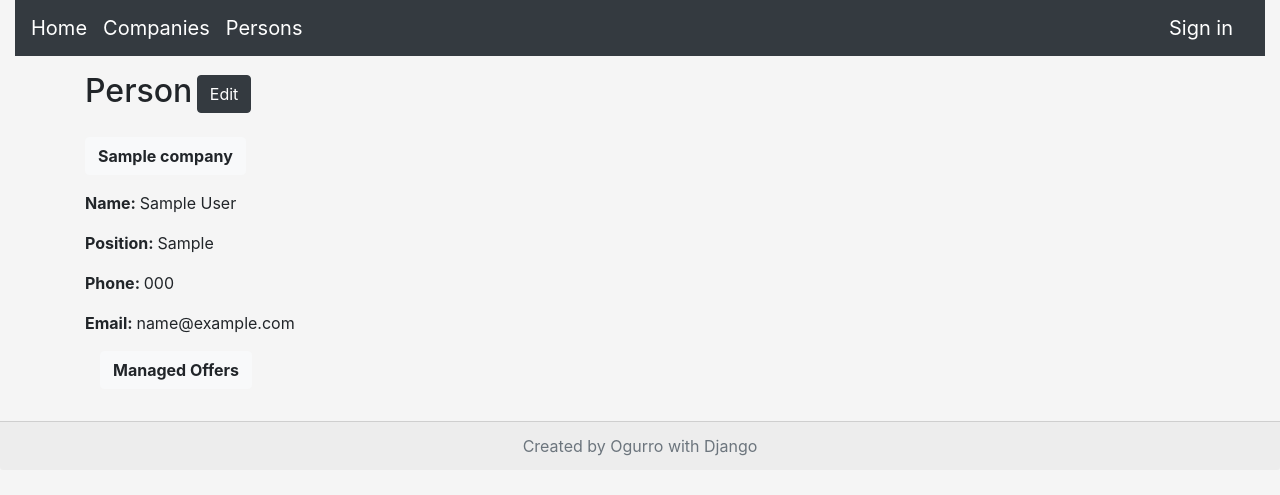
After one commit to Ogurro/Production_Management_App, a Django app: page /person/1 in a window 1280 px wide. The commit adds this page. Shown: the top 495 px of the page. Run offline with Django 3.2, Linux system fonts and the light colour scheme; tables that the repository leaves empty hold one stand-in row (values such as "Sample post"); parts of the project's set-up code (start-up, migrations or seed data) failed here and were passed over; some libraries are stand-ins or nearby versions.

Commit message:
change js to work on buttons and on direct children, move pagination section to base.html fix titles and headers in templates, refactor urls and CustomListView to be more specific add person management

```diff
--- a/production_management/production_assist/static/production_assist/js/company-detail.js
+++ b/production_management/production_assist/static/production_assist/js/company-detail.js
@@ -1,8 +1,8 @@
 $(document).ready(function () {
-    $('p#personnel').on('click', function () {
+    $('button#personnel').on('click', function () {
         $(this).next().toggleClass('d-none');
     });
-    $('p#retail').on('click', function () {
+    $('button#retail').on('click', function () {
         $(this).next().toggleClass('d-none');
     });
 });
--- a/production_management/production_assist/static/production_assist/js/lists-show-siblings.js
+++ b/production_management/production_assist/static/production_assist/js/lists-show-siblings.js
@@ -1,5 +1,6 @@
 $(document).ready(function () {
-    $('div ol li:first-child').on('click', function () {
+    $('div ol > li:first-child').on('click', function () {
+            console.log('click', $(this));
             $(this).siblings().toggleClass('d-none');
             return false;
     });
--- /dev/null
+++ b/production_management/production_assist/static/production_assist/js/person-detail.js
@@ -0,0 +1,5 @@
+$(document).ready(function () {
+    $('button#offers').on('click', function () {
+        $(this).next().toggleClass('d-none');
+    });
+});
--- a/production_management/production_assist/templates/production_assist/base.html
+++ b/production_management/production_assist/templates/production_assist/base.html
@@ -19,6 +19,11 @@
             <h2>Production Management Assist</h2>
             <p>App under development</p>
         {% endblock %}
+
+        {#    pagination section    #}
+        {% if is_paginated %}
+            {% include 'production_assist/pagination.html' %}
+        {% endif %}
     </div>
 </div>
 
--- a/production_management/production_assist/templates/production_assist/company-detail-view.html
+++ b/production_management/production_assist/templates/production_assist/company-detail-view.html
@@ -1,6 +1,6 @@
 {% extends 'production_assist/base.html' %}
 
-{% block title %}Company List{% endblock %}
+{% block title %}Company Details{% endblock %}
 
 {% block content %}
     <span class="h2 pull-left">Company</span>
@@ -16,12 +16,12 @@
             <div class="row">
                 {#      personell section      #}
                 <div class="col-md-6">
-                    <p id="personnel" class="mb-3"><strong>Personnel</strong></p>
+                    <button id="personnel" class="btn btn-light font-weight-bold mb-3">Personnel</button>
                     {% include 'production_assist/personnel-list.html' %}
                 </div>
                 {#      retail section      #}
                 <div class="col-md-6">
-                    <p id="retail" class="mb-3"><strong>Retail</strong></p>
+                    <button id="retail" class="btn btn-light font-weight-bold mb-3">Retail</button>
                     {% include 'production_assist/retail-list.html' %}
                 </div>
             </div>
--- a/production_management/production_assist/templates/production_assist/navbar.html
+++ b/production_management/production_assist/templates/production_assist/navbar.html
@@ -6,6 +6,9 @@
             </li>
             <li class="nav-item">
                 <a class="navbar-brand" href="{% url 'company-list-view' %}">Companies</a>
+            </li>
+            <li class="nav-item">
+                <a class="navbar-brand" href="{% url 'person-list-view' %}">Persons</a>
             </li>
         </ul>
     </div>
--- /dev/null
+++ b/production_management/production_assist/templates/production_assist/person-detail-js.html
@@ -0,0 +1,2 @@
+{% load static %}
+<script src="{% static 'production_assist/js/person-detail.js' %}"></script>
--- /dev/null
+++ b/production_management/production_assist/templates/production_assist/person-detail-view.html
@@ -0,0 +1,39 @@
+{% extends 'production_assist/base.html' %}
+
+{% block title %}Person Detail{% endblock %}
+
+{% block content %}
+    <span class="h2 pull-left">Person</span>
+    <input class="btn btn-dark mb-2 d-inline" type="button"
+           onclick="location.href='{% url 'person-update-view' object.id %}'" value="Edit"/>
+    <p class="h4 mt-3 ml-0 mb-3">
+        <button type="button" class="btn btn-light font-weight-bold"
+                onclick="location.href='{% url 'company-detail-view' person.company.id %}'">
+            {{ person.company }}</button>
+    </p>
+    {#      company section      #}
+    <div class="mt-2 mb-3">
+        <p><strong>Name: </strong>{{ person }}</p>
+        <p><strong>Position: </strong>{{ person.position }}</p>
+        <p><strong>Phone: </strong>{{ person.phone }}</p>
+        <p><strong>Email: </strong>{{ person.email }}</p>
+        <div class="container-fluid">
+            <div class="row">
+                {#      managed offers section      #}
+                <div class="col-md-6">
+                    <button id="offers" class="btn btn-light font-weight-bold mb-3">Managed Offers</button>
+                    {% include 'production_assist/person-offers-list.html' %}
+                </div>
+                {#      empty section      #}
+                <div class="col-md-6">
+                </div>
+            </div>
+        </div>
+
+    </div>
+{% endblock %}
+
+{% block js %}
+    {% include 'production_assist/list-show-siblings-js.html' %}
+    {% include 'production_assist/person-detail-js.html' %}
+{% endblock %}
--- /dev/null
+++ b/production_management/production_assist/templates/production_assist/person-offers-list.html
@@ -0,0 +1,17 @@
+<div class="container-fluid mt-0 d-none">
+    {% if person.offer_set.all %}
+        {% for object in person.offer_set.all %}
+            <div class="mb-3">
+                <ol class="list-group list-group-flush col-lg-12">
+                    <li class="list-group-item"><strong>{{ object }}</strong></li>
+                    {% for instance in object.offerretail_set.all %}
+                        <li class="list-group-item ml-4 disabled d-none">{{ instance.retail}} : {{ instance.quantity }} </li>
+                    {% endfor %}
+                </ol>
+            </div>
+        {% endfor %}
+    {% else %}
+        <p class="ml-3"> #TO DO ADD BUTTONS! </p>
+        {#      TODO ADD BUTTONS      #}
+    {% endif %}
+</div>
--- a/production_management/production_assist/views.py
+++ b/production_management/production_assist/views.py
@@ -8,42 +8,46 @@ from django.views.generic import (
     DetailView,
     CreateView,
     UpdateView,
-    DeleteView,
 )
 
 from .models import (
     Company,
     CompanyDetails,
     Person,
-    Material,
-    Retail,
-    Offer,
-    OfferRetail
 )
 
 from .forms import (
     CompanyCreateForm,
     CompanyUpdateForm,
+    PersonCreateForm,
+    PersonUpdateForm,
 )
 
 
-def get_page_range(request, context):
-    page_number = request.GET.get('page')
-    page_end = context['page_obj'].paginator.num_pages + 1
-    try:
-        page_number = int(page_number)
-    except TypeError:
-        page_number = 1
-    page_start = page_number - 3 if page_number > 4 else 1
-    if page_end == 10:
-        return range(1, 10)
-    elif page_end >= 8 and page_start == 1:
-        page_end = 8
-    elif page_end > 8:
-        page_end = page_number + 4 if page_number + 4 <= page_end else page_end
-    if page_end - page_start < 7 < page_end:
-        page_start = page_end - 7
-    return range(page_start, page_end)
+class PaginatedListView(ListView):
+    """
+    Changes ListView to contain page_range for pagination in context
+    """
+
+    def get_context_data(self, *, object_list=None, **kwargs):
+        context = super(PaginatedListView, self).get_context_data()
+        page_number = self.request.GET.get('page')
+        page_end = context['page_obj'].paginator.num_pages + 1
+        try:
+            page_number = int(page_number)
+        except TypeError:
+            page_number = 1
+        page_start = page_number - 3 if page_number > 4 else 1
+        if page_end == 10:
+            return range(1, 10)
+        elif page_end >= 8 and page_start == 1:
+            page_end = 8
+        elif page_end > 8:
+            page_end = page_number + 4 if page_number + 4 <= page_end else page_end
+        if page_end - page_start < 7 < page_end:
+            page_start = page_end - 7
+        context['page_range'] = range(page_start, page_end)
+        return context
 
 
 class HomeView(View):
@@ -70,15 +74,10 @@ class LoginView(SuccessMessageMixin, auth_views.LoginView):
         return self.success_message % cleaned_data
 
 
-class CompanyListView(ListView):
+class CompanyListView(PaginatedListView):
     template_name = 'production_assist/company-list-view.html'
     queryset = Company.objects.all()
     paginate_by = 15
-
-    def get_context_data(self, *, object_list=queryset, **kwargs):
-        context = super(CompanyListView, self).get_context_data()
-        context['page_range'] = get_page_range(self.request, context)
-        return context
 
 
 class CompanyDetailView(DetailView):
@@ -86,7 +85,7 @@ class CompanyDetailView(DetailView):
     queryset = Company.objects.all()
 
     def get_object(self, queryset=queryset):
-        id_ = self.kwargs.get('id')
+        id_ = self.kwargs.get('id_company')
         return get_object_or_404(Company, id=id_)
 
 
@@ -101,7 +100,7 @@ class CompanyCreateView(CreateView):
         if submit == 'save':
             return redirect(company.get_absolute_url())
         else:
-            return redirect('company-update-view', id=company.id)
+            return redirect('company-update-view', id_company=company.id)
 
 
 class CompanyUpdateView(UpdateView):
@@ -110,8 +109,8 @@ class CompanyUpdateView(UpdateView):
     queryset = Company.objects.all()
 
     def get_object(self, queryset=queryset):
-        id_ = self.kwargs.get('id')
-        return get_object_or_404(Company, id=id_)
+        id_company = self.kwargs.get('id_company')
+        return get_object_or_404(Company, id=id_company)
 
     def get_initial(self):
         initial = super(CompanyUpdateView, self).get_initial()
@@ -132,3 +131,49 @@ class CompanyUpdateView(UpdateView):
         company_details.email = email
         company_details.save()
         return redirect(company.get_absolute_url())
+
+
+class PersonListView(PaginatedListView):
+    template_name = 'production_assist/person-list-view.html'
+    queryset = Person.objects.all()
+    paginate_by = 10
+
+
+class PersonDetailView(DetailView):
+    template_name = 'production_assist/person-detail-view.html'
+    queryset = Person.objects.all()
+    context_object_name = 'person'
+
+    def get_object(self, queryset=queryset):
+        id_person = self.kwargs.get('id_person')
+        return get_object_or_404(Person, id=id_person)
+
+
+class PersonCreateView(CreateView):
+    template_name = 'production_assist/person-create-view.html'
+    form_class = PersonCreateForm
+
+
+class PersonUpdateView(UpdateView):
+    template_name = 'production_assist/person-create-view.html'
+    form_class = PersonUpdateForm
+    queryset = Person.objects.all()
+
+    def get_object(self, queryset=queryset):
+        id_person = self.kwargs.get('id_person')
+        return get_object_or_404(Person, id=id_person)
+
+
+class CompanyPersonListView(PaginatedListView):
+    template_name = 'production_assist/company-person-list-view.html'
+    paginate_by = 10
+
+    def get_context_data(self, *, object_list=None, **kwargs):
+        context = super(CompanyPersonListView, self).get_context_data()
+        id_company = self.kwargs.get('id_company')
+        context['company'] = get_object_or_404(Company, id=id_company)
+        return context
+
+    def get_queryset(self):
+        id_company = self.kwargs.get('id_company')
+        return Person.objects.filter(company_id=id_company)
--- a/production_management/production_management/urls.py
+++ b/production_management/production_management/urls.py
@@ -25,6 +25,11 @@ from production_assist.views import (
     CompanyDetailView,
     CompanyCreateView,
     CompanyUpdateView,
+    PersonListView,
+    PersonDetailView,
+    PersonCreateView,
+    PersonUpdateView,
+    CompanyPersonListView,
 )
 
 if settings.DEBUG:
@@ -33,9 +38,15 @@ if settings.DEBUG:
 urlpatterns = [
     re_path(r'^$', HomeView.as_view(), name='home-view'),
     re_path(r'^company/$', CompanyListView.as_view(), name='company-list-view'),
-    re_path(r'^company/(?P<id>(\d)+)/$', CompanyDetailView.as_view(), name='company-detail-view'),
+    re_path(r'^company/(?P<id_company>(\d)+)/$', CompanyDetailView.as_view(), name='company-detail-view'),
     re_path(r'^company/add/$', CompanyCreateView.as_view(), name='company-create-view'),
-    re_path(r'^company/edit/(?P<id>(\d)+)/$', CompanyUpdateView.as_view(), name='company-update-view'),
+    re_path(r'^company/edit/(?P<id_company>(\d)+)/$', CompanyUpdateView.as_view(), name='company-update-view'),
+    re_path(r'^person/$', PersonListView.as_view(), name='person-list-view'),
+    re_path(r'^person/(?P<id_person>(\d)+)$', PersonDetailView.as_view(), name='person-detail-view'),
+    re_path(r'^company/(?P<id_company>(\d)+)/person/$',
+            CompanyPersonListView.as_view(), name='company-person-list-view'),
+    re_path(r'^person/add/$', PersonCreateView.as_view(), name='person-create-view'),
+    re_path(r'^person/edit/(?P<id_person>(\d)+)/$', PersonUpdateView.as_view(), name='person-update-view'),
     re_path(r'^login/$', LoginView.as_view(), name='login-view'),
     re_path(r'^logout/$', LogoutView.as_view(), name='logout-view'),
     re_path(r'^admin/', admin.site.urls),
```
Also changed, not shown: production_management/production_assist/forms.py (+36 -0 lines), production_management/production_assist/models.py (+10 -7 lines), production_management/production_assist/templates/production_assist/company-list-view.html (+11 -8 lines), production_management/production_assist/templates/production_assist/company-person-list-view.html (added, +31 -0 lines), production_management/production_assist/templates/production_assist/person-create-view.html (added, +18 -0 lines), production_management/production_assist/templates/production_assist/person-list-view.html (added, +30 -0 lines).
